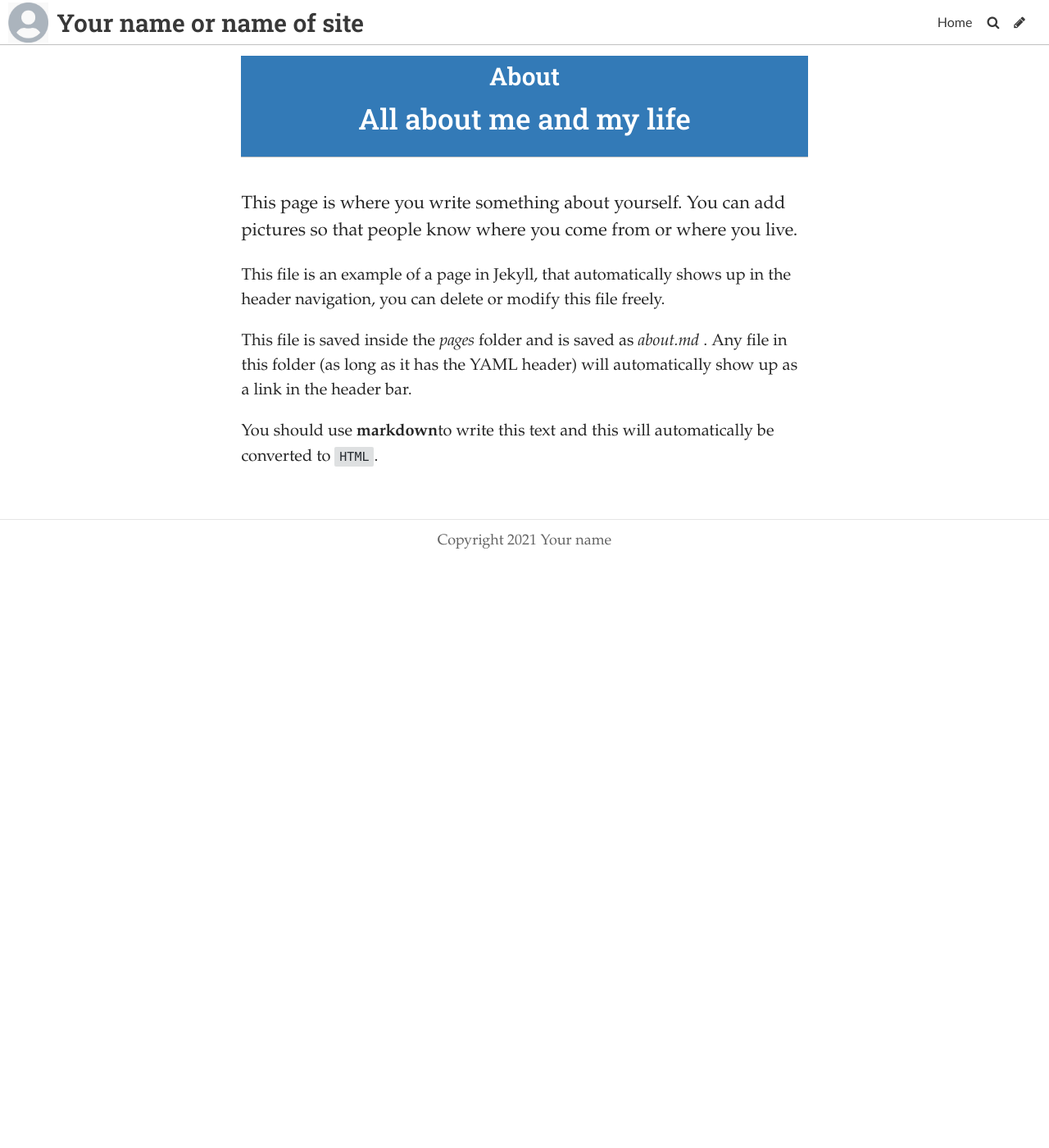
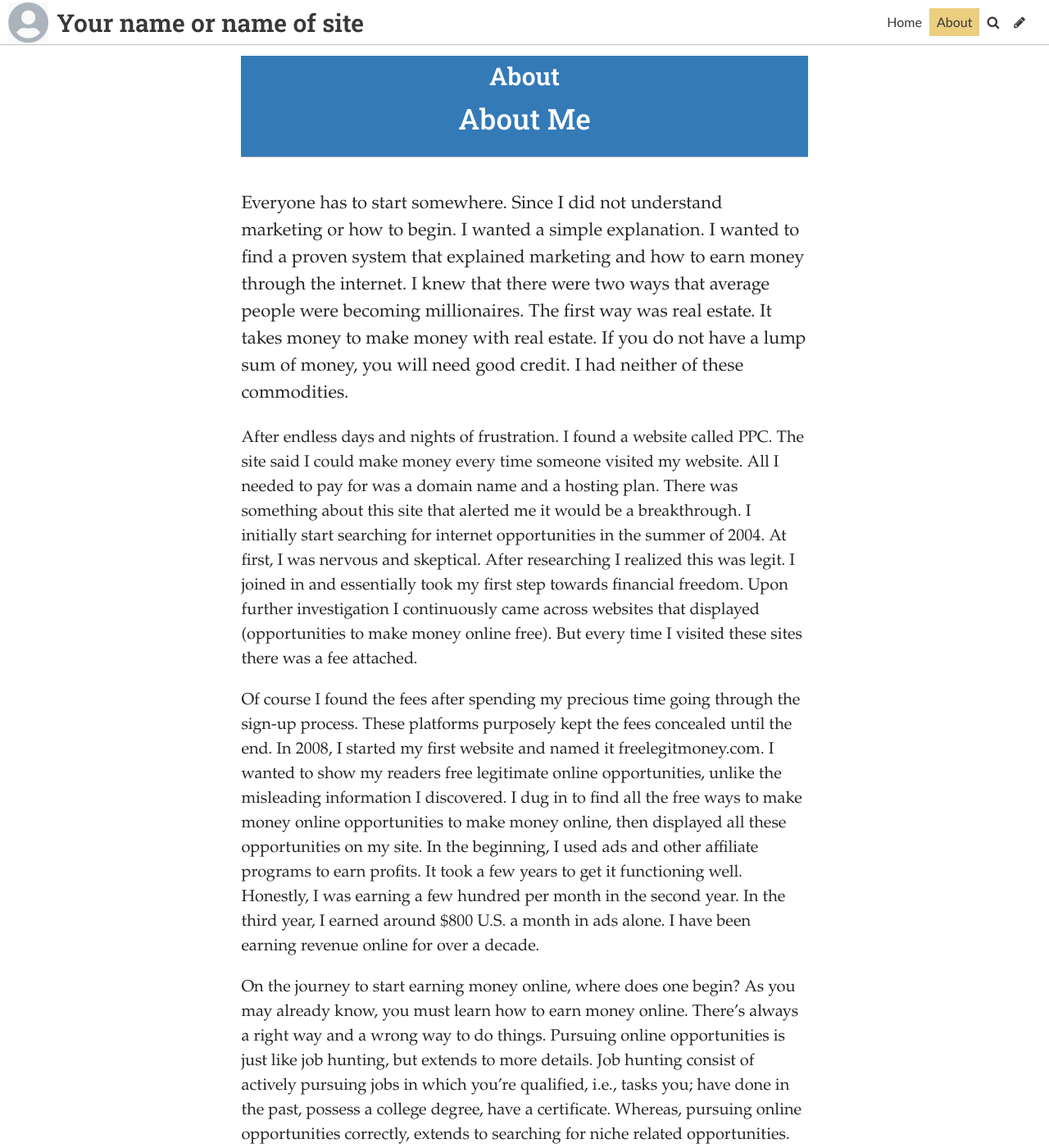
Before and after one commit to Juan-Jones/emo, a Jekyll site: the page built from pages/about.md, in a window 1280 px wide and 1400 px high. Shown: the whole window at 82% size. Built offline with Jekyll 4.4.1, drawn with Linux system fonts in a browser that asks for light colours; some web fonts are replaced.

Commit message:
Update Page “about”

```diff
--- a/pages/about.md
+++ b/pages/about.md
@@ -1,20 +1,19 @@
 ---
+header_feature_image: /uploads/log.jpg
+title: About
+subtitle: About Me
+permalink: https://earnonlinemoney/about/
+date: 2014-01-02T04:36:12.231Z
 layout: page
-title: About
-permalink: /about/
-date: 2020-06-29T15:36:12.231Z
-header_feature_image: /uploads/log.jpg
 published: true
-subtitle: All about me and my life
 tags: null
 description: null
-show: false
+show: true
 ---
+Everyone has to start somewhere. Since I did not understand marketing or how to begin. I wanted a simple explanation. I wanted to find a proven system that explained marketing and how to earn money through the internet. I knew that there were two ways that average people were becoming millionaires. The first way was real estate. It takes money to make money with real estate. If you do not have a lump sum of money, you will need good credit. I had neither of these commodities.
 
-This page is where you write something about yourself. You can add pictures so that people know where you come from or where you live.
+After endless days and nights of frustration. I found a website called PPC. The site said I could make money every time someone visited my website. All I needed to pay for was a domain name and a hosting plan. There was something about this site that alerted me it would be a breakthrough. I initially start searching for internet opportunities in the summer of 2004. At first, I was nervous and skeptical. After researching I realized this was legit. I joined in and essentially took my first step towards financial freedom. Upon further investigation I continuously came across websites that displayed (opportunities to make money online free). But every time I visited these sites there was a fee attached.
 
-This file is an example of a page in Jekyll, that automatically shows up in the header navigation, you can delete or modify this file freely.
+Of course I found the fees after spending my precious time going through the sign-up process. These platforms purposely kept the fees concealed until the end. In 2008, I started my first website and named it freelegitmoney.com. I wanted to show my readers free legitimate online opportunities, unlike the misleading information I discovered. I dug in to find all the free ways to make money online opportunities to make money online, then displayed all these opportunities on my site. In the beginning, I used ads and other affiliate programs to earn profits. It took a few years to get it functioning well. Honestly, I was earning a few hundred per month in the second year. In the third year, I earned around $800 U.S. a month in ads alone. I have been earning revenue online for over a decade.
 
-This file is saved inside the _pages_ folder and is saved as _about.md_ . Any file in this folder (as long as it has  the YAML header) will automatically show up as a link in the header bar.
-
-You should use **markdown**to write this text and this will automatically be converted to `HTML`.
+On the journey to start earning money online, where does one begin? As you may already know, you must learn how to earn money online. There’s always a right way and a wrong way to do things. Pursuing online opportunities is just like job hunting, but extends to more details. Job hunting consist of actively pursuing jobs in which you’re qualified, i.e., tasks you; have done in the past, possess a college degree, have a certificate. Whereas, pursuing online opportunities correctly, extends to searching for niche related opportunities.
```
